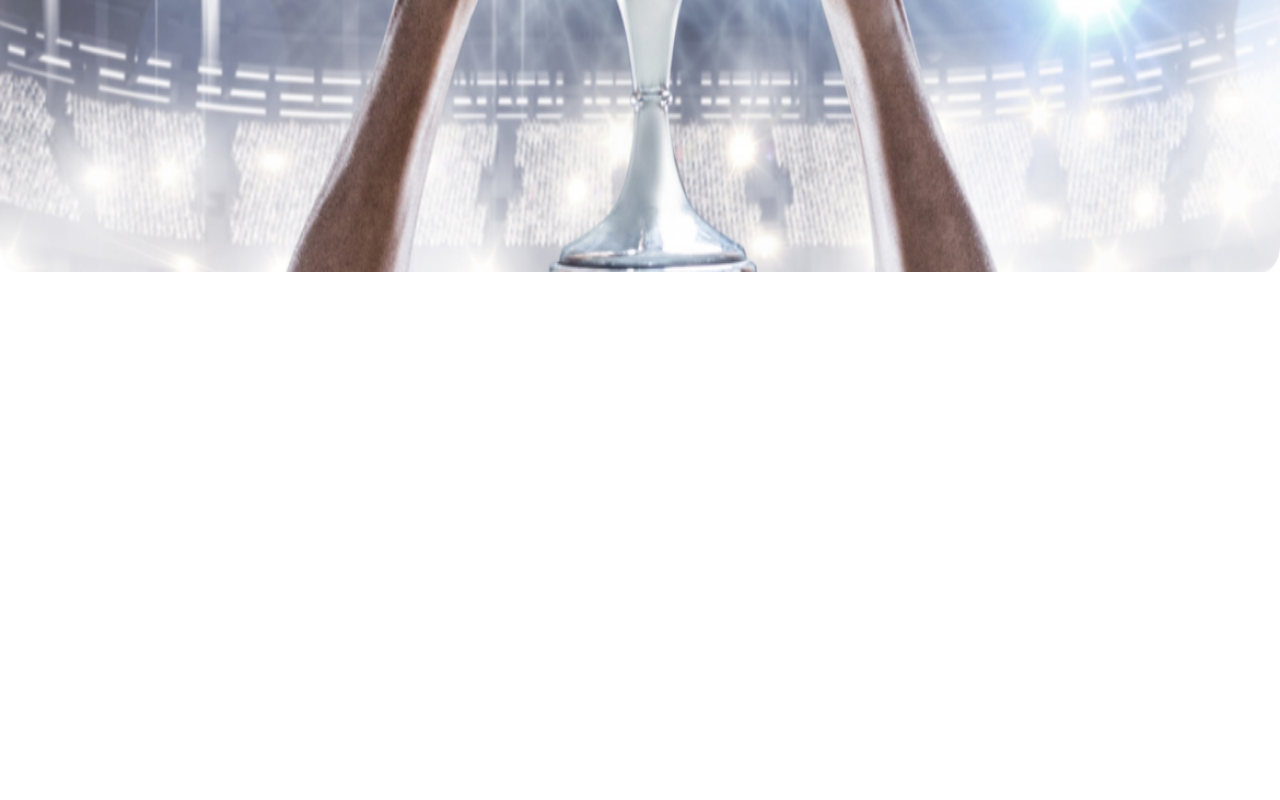
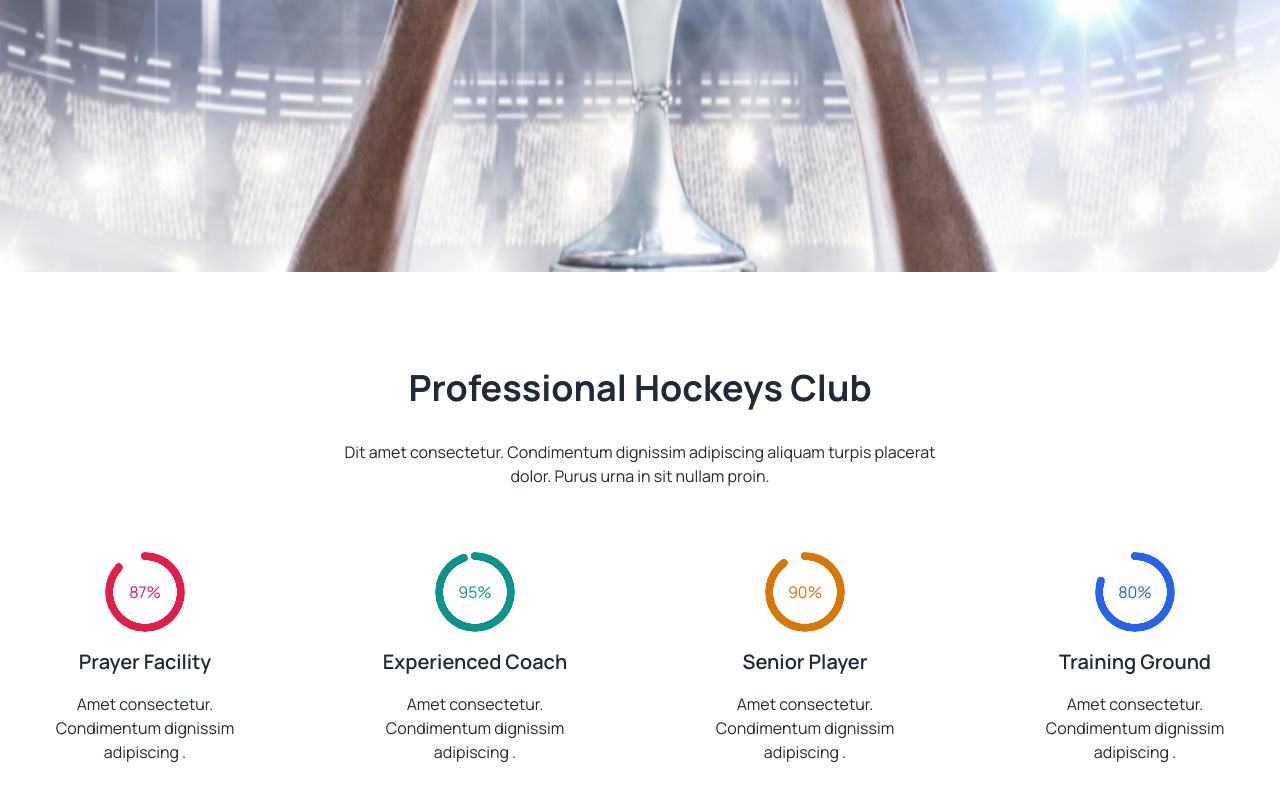
Before and after one commit to imtiazzahamedd/hockey, a plain HTML site: page index.html in a window 1280 px wide. Shown: the part 804-1604 px from the top of the page. Before the commit the page ends 1124 px from the top, so only its background shows below. Drawn offline with nearby package versions, Linux system fonts and the light colour scheme.

Commit message:
professional

```diff
--- a/index.html
+++ b/index.html
@@ -23,6 +23,7 @@
 </head>
 
 <body class="font">
+
     <header class="container mx-auto">
         <!-- nav section -->
         <nav>
@@ -133,7 +134,7 @@
             </div>
 
           </div>
-          <div tabindex="0" class="collapse collapse-open backdrop-blur backdrop-brightness-200 lg:text-black  -mt-8 lg:absolute lg:bottom-40 lg:right-56 lg:w-96 border-none">
+          <div tabindex="0" class="collapse collapse-open backdrop-blur backdrop-brightness-200 lg:text-black hover:transition-all hover:shadow-2xl  hover:scale-90 hover:ease-in-out hover:duration-700   -mt-8 lg:absolute lg:bottom-40 lg:right-56 lg:w-96 border-none">
             <div class="collapse-title text-xl font-medium">Meet all the heroes from the field</div>
             <div class="collapse-content">
               <p>Dit amet consectetur. Condimentum dignissim adipiscing aliquam turpis placerat dolor. Purus urna in sit nullam proin. </p>
@@ -144,6 +145,52 @@
 
     </header>
     <main class="container mx-auto">
+        <!-- professional section -->
+
+         <section class="my-12">
+            <div class="text text-center">
+                <h3 class="text-4xl font-bold mb-8">Professional Hockeys Club</h3>
+                <p class="lg:w-[607px] mx-auto">
+                    Dit amet consectetur. Condimentum dignissim adipiscing aliquam turpis placerat dolor. Purus urna in sit nullam proin.
+                </p>
+            </div>
+            <!-- player stats -->
+             <div class="grid grid-cols-1 md:grid-cols-2 lg:grid-cols-4 gap-10  my-12">
+                <!-- first one -->
+             <div class="block text-center hover:shadow-2xl hover:shadow-rose-600 hover:transition-all hover:scale-125 hover:ease-in-out hover:duration-300 rounded-3xl">
+                <div class="radial-progress mt-4 text-rose-600" style="--value:87;" role="progressbar">87%</div>
+                <h3 class="my-4 text-xl font-semibold">Prayer Facility</h3>
+                <p class="w-3/4 mx-auto">
+                    Amet consectetur. Condimentum dignissim adipiscing .
+                </p>
+             </div>
+                <!-- second one -->
+             <div class="block text-center hover:shadow-2xl hover:shadow-teal-600 hover:transition-all hover:scale-125 hover:ease-in-out hover:duration-300 rounded-3xl">
+                <div class="radial-progress mt-4 text-teal-600" style="--value:95;" role="progressbar">95%</div>
+                <h3 class="my-4 text-xl  font-semibold">Experienced Coach</h3>
+                <p class="w-3/4 mx-auto">
+                    Amet consectetur. Condimentum dignissim adipiscing .
+                </p>
+             </div>
+                <!-- third one -->
+             <div class="block text-center hover:shadow-2xl hover:shadow-amber-600 hover:transition-all hover:scale-125 hover:ease-in-out hover:duration-300 rounded-3xl">
+                <div class="radial-progress mt-4 text-amber-600" style="--value:90;" role="progressbar">90%</div>
+                <h3 class="my-4 text-xl font-semibold">Senior Player</h3>
+                <p class="w-3/4 mx-auto">
+                    Amet consectetur. Condimentum dignissim adipiscing .
+                </p>
+             </div>
+                <!-- fourth one -->
+             <div class="block text-center hover:shadow-2xl hover:shadow-blue-600 hover:transition-all hover:scale-125 hover:ease-in-out hover:duration-300 rounded-3xl">
+                <div class="radial-progress mt-4 text-blue-600" style="--value:80;" role="progressbar">80%</div>
+                <h3 class="my-4 text-xl font-semibold">Training Ground</h3>
+                <p class="w-3/4 mx-auto">
+                    Amet consectetur. Condimentum dignissim adipiscing .
+                </p>
+             </div>
+             </div>
+
+         </section>
 
     </main>
 
```
